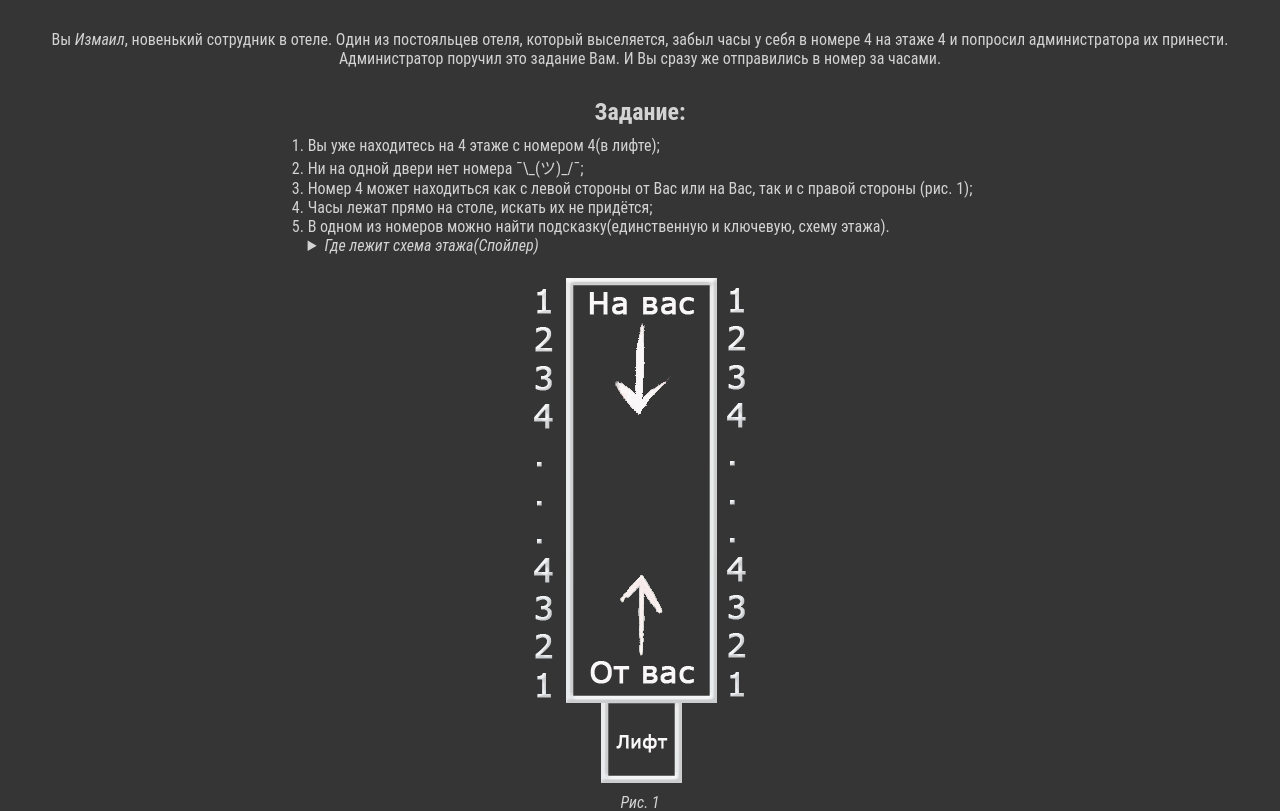
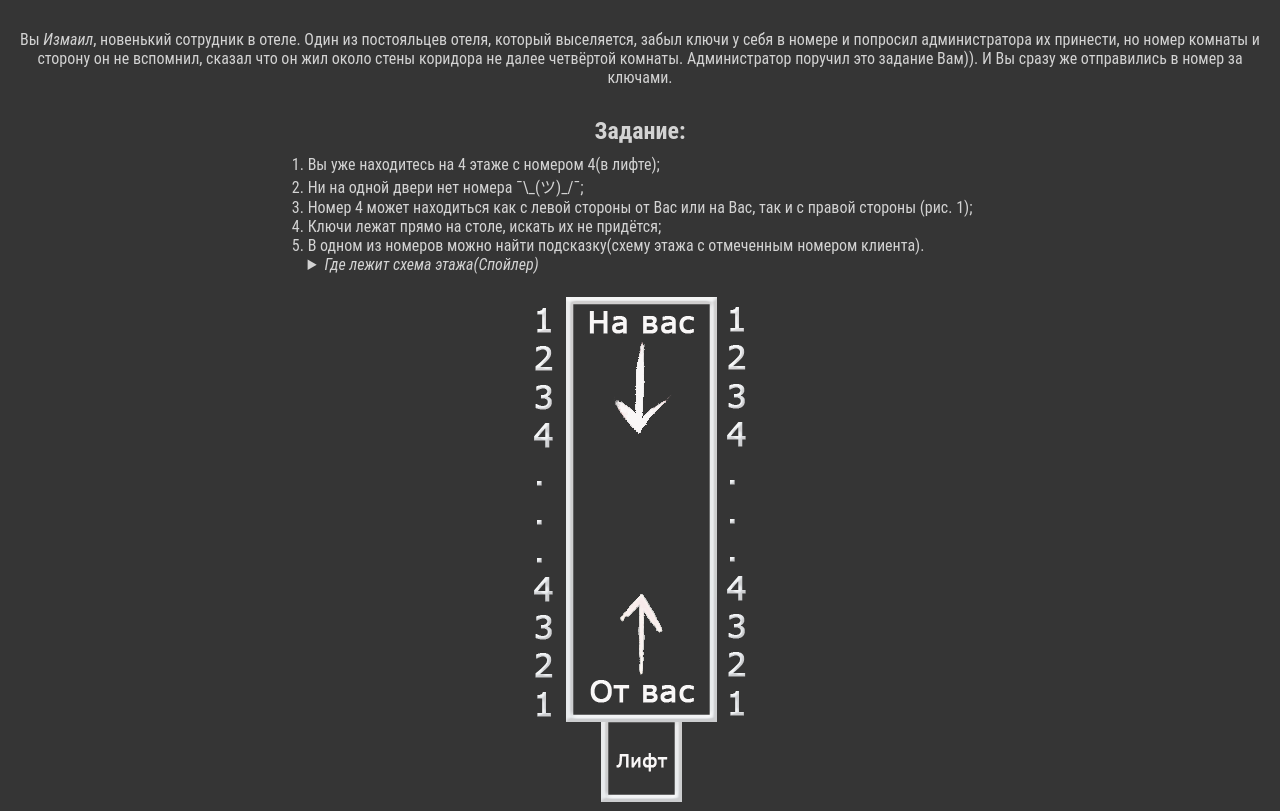
Before and after one commit to lsdsubrosa/text-game-python-flask, a Flask app: page / in a window 1280 px wide. Shown: the top 811 px of the page. Run offline with Flask 2, Linux system fonts and the light colour scheme.

Commit message:
game description changed

```diff
--- a/templates/menu.html
+++ b/templates/menu.html
@@ -12,17 +12,19 @@
     <div class="main-text">
         <p class="description-text">
             Вы <i>Измаил</i>, новенький сотрудник в отеле.
-            Один из постояльцев отеля, который выселяется, забыл часы у себя в номере 4 на этаже 4
-            и попросил администратора их принести.
-            Администратор поручил это задание Вам. И Вы сразу же отправились в номер за часами.
+            Один из постояльцев отеля, который выселяется, забыл ключи у себя в номере и попросил администратора их
+            принести,
+            но номер комнаты и сторону он не вспомнил, сказал что он жил около стены коридора не далее четвёртой
+            комнаты.
+            Администратор поручил это задание Вам)). И Вы сразу же отправились в номер за ключами.
         </p>
         <h2 id="task">Задание:</h2>
         <ol id="tasklist">
             <li>Вы уже находитесь на 4 этаже с номером 4(в лифте);</li>
             <li>Ни на одной двери нет номера ¯\_(ツ)_/¯;</li>
             <li>Номер 4 может находиться как с левой стороны от Вас или на Вас, так и с правой стороны (рис. 1);</li>
-            <li>Часы лежат прямо на столе, искать их не придётся;</li>
-            <li>В одном из номеров можно найти подсказку(единственную и ключевую, схему этажа).</li>
+            <li>Ключи лежат прямо на столе, искать их не придётся;</li>
+            <li>В одном из номеров можно найти подсказку(схему этажа с отмеченным номером клиента).</li>
             <details>
                 <summary><i>Где лежит схема этажа(Спойлер)</i></summary>
                 <p><i>Схема этажа находится от Вас по правой стороне в номере 3.</i></p>
```
